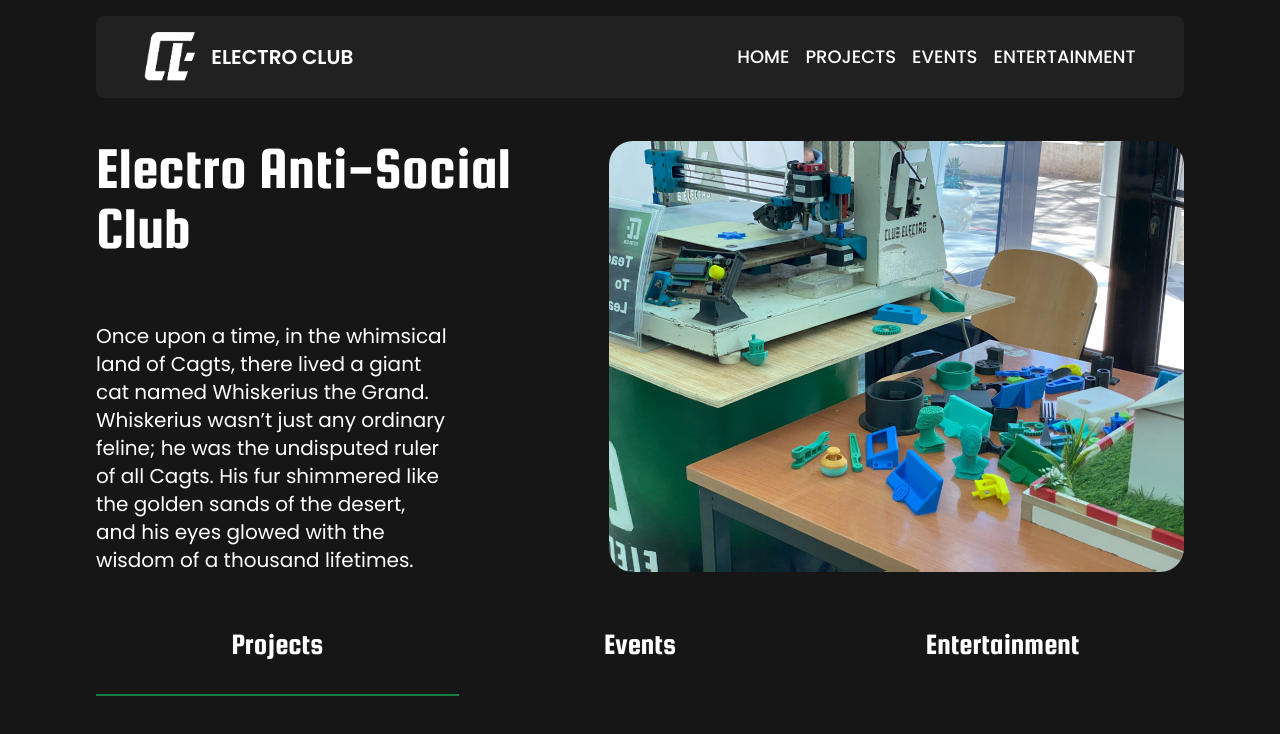
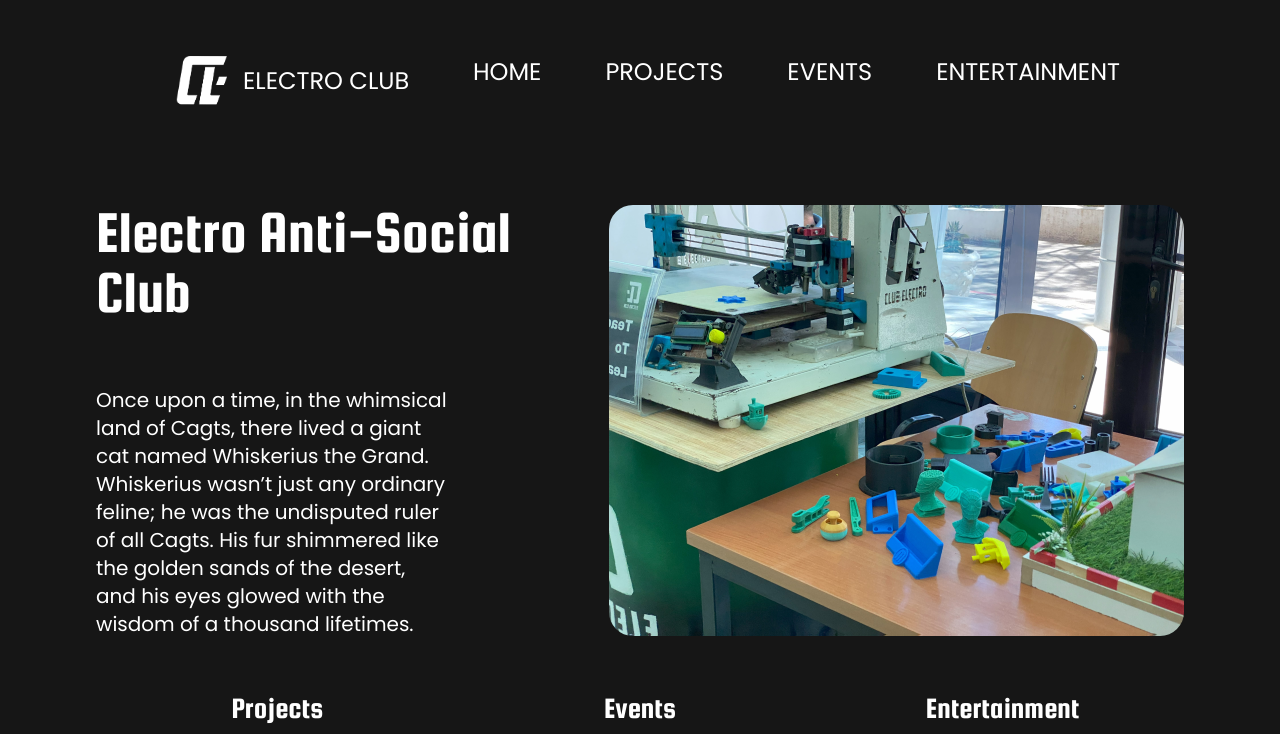
Before and after one commit to youcefboubidi/electro-website, a Next.js app: page / in a window 1280 px wide. Shown: the top 734 px of the page. Built offline with nearby package versions, Linux system fonts and the light colour scheme.

Commit message:
navupdate

```diff
--- a/app/components/NavBar.js
+++ b/app/components/NavBar.js
@@ -1,60 +1,65 @@
 import Image from 'next/image';
 import React from 'react';
-import Link from 'next/link';
+import Link from 'next/link'; // Add missing import statement
 import { useState } from 'react';
+
 
     function NavBar() {
         const [isOpen, setIsOpen] = useState(false);
 
         return (
-        <div>
-            <nav className="flex justify-center gap-96 bg-[#212121] rounded-lg items-center text-white py-4 px-6">
-                <div className='flex items-center gap-4'>
-                    <Link href="/">
-                        <p>
+            <nav className="flex justify-between text-2xl py-10 px-16 pb-24 ">
+                <div className='flex gap-4 items-center'>
+                    <Link href="/"></Link>
                     <Image
                     src='/logo all white 2.png'
-                                alt='Electro Club Logo'
                     width={51}
                     height={50}
-                                className='cursor-pointer'
+                    className='cursor-default '
                     />
-                        </p>
+
+                    <span className=' text-[24px] font-[400] cursor-default '>ELECTRO CLUB</span>
+                </div>
+                {isOpen ? (
+                    <div className=' flex flex-col gap-16 lg:flex-row  '>
+                        <Link href="/" className='text-[24px] font-[400]  transition-all cursor-pointer   hover:font-medium '>
+                            HOME
                         </Link>
-                    <span className='text-xl font-semibold'>ELECTRO CLUB</span>
-                </div>
-                <div className={`flex-col gap-4 lg:flex-row lg:flex ${isOpen ? 'flex' : 'hidden'}`}>
-                    <Link href="/">
-                        <p className='text-lg font-medium hover:font-bold transition-colors'>HOME</p>
+                        <Link href="/projects" className='text-[24px] font-[400] transition-all cursor-pointer  hover:font-medium '>
+                            PROJECTS
                         </Link>
-                    <Link href="/projects">
-                        <p className='text-lg font-medium hover:font-bold transition-colors'>PROJECTS</p>
+                        <Link href="/events" className='text-[24px] font-[400]  transition-all cursor-pointer  hover:font-medium '>
+                            EVENTS
                         </Link>
-                    <Link href="/events">
-                        <p className='text-lg font-medium hover:font-bold transition-colors'>EVENTS</p>
-                    </Link>
-                    <Link href="/entertainment">
-                        <p className='text-lg font-medium hover:font-bold transition-colors'>ENTERTAINMENT</p>
+                        <Link href="/entertainment" className='text-[24px] font-[400]  transition-all cursor-pointer  hover:font-medium'>
+                            ENTERTAINMENT
                         </Link>
                     </div>
-
-                <button
-                    className='lg:hidden p-2 rounded-md bg-gray-700 hover:bg-gray-600 transition-colors'
-                    onClick={() => setIsOpen(!isOpen)}
-                >
+                ) : <div className='  flex-row hidden lg:flex gap-16  '>
+                        <Link href="/" className='text-[24px] font-[400]  transition-all cursor-pointer   hover:font-medium '>
+                            HOME
+                        </Link>
+                        <Link href="/projects" className='text-[24px] font-[400] transition-all cursor-pointer  hover:font-medium '>
+                            PROJECTS
+                        </Link>
+                        <Link href="/events" className='text-[24px] font-[400]  transition-all cursor-pointer  hover:font-medium '>
+                            EVENTS
+                        </Link>
+                        <Link href="/entertainment" className='text-[24px] font-[400]  transition-all cursor-pointer  hover:font-medium'>
+                            ENTERTAINMENT
+                        </Link>
+                    </div>
+                    }
                 <Image
                     src='/menu.jpg'
                     alt='menu'
-                        width={40}
-                        height={40}
-                        className='cursor-pointer'
+                    width={100}
+                    height={100}
+                    className='inline-block cursor-pointer lg:hidden fixed right-20 '
+                    onClick={() => setIsOpen(!isOpen)}
+
                 />
-                </button>
-
-            </nav>
-            <div className='mb-10' />
-
-        </div>
+            </nav >
         );
     }
 
```
Lines whose indentation alone changed are shown as unchanged.
